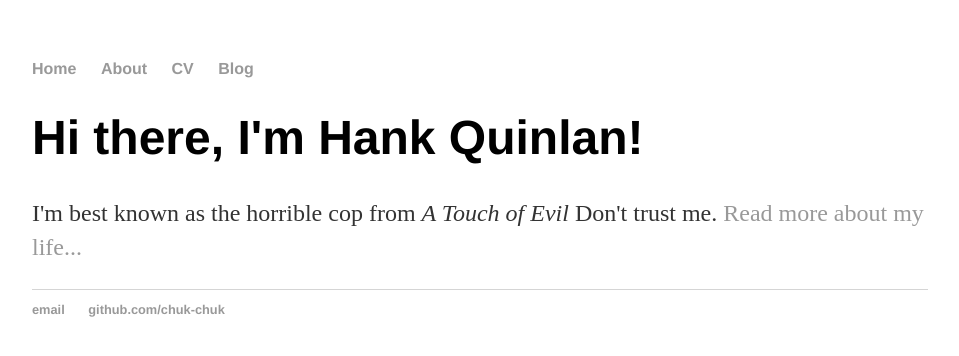
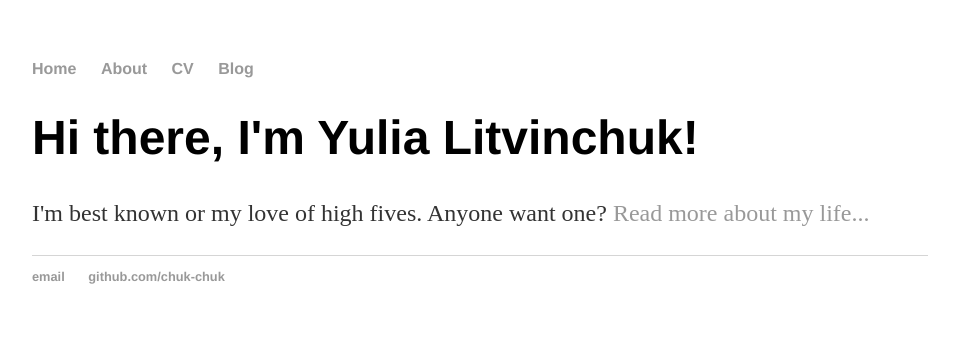
Before and after one commit to chuk-chuk/chuk-chuk.github.io, a Jekyll site: the page built from index.html, in a window 1280 px wide. Shown: the top 356 px of the page, without its empty margins (160-1119 px from the left). Built offline with Jekyll 4.4.1, drawn with Linux system fonts in a browser that asks for light colours.

Commit message:
Update index.html
update content

```diff
--- a/index.html
+++ b/index.html
@@ -1,8 +1,8 @@
 ---
 layout: default
-title: Hank Quinlan, Horrible Cop
+title: Yulia's Website
 ---
 <div class="blurb">
-	<h1>Hi there, I'm Hank Quinlan!</h1>
-	<p>I'm best known as the horrible cop from <em>A Touch of Evil</em> Don't trust me. <a href="/about">Read more about my life...</a></p>
+	<h1>Hi there, I'm Yulia Litvinchuk!</h1>
+	<p>I'm best known or my love of high fives. Anyone want one? <a href="/about">Read more about my life...</a></p>
 </div><!-- /.blurb -->
```
